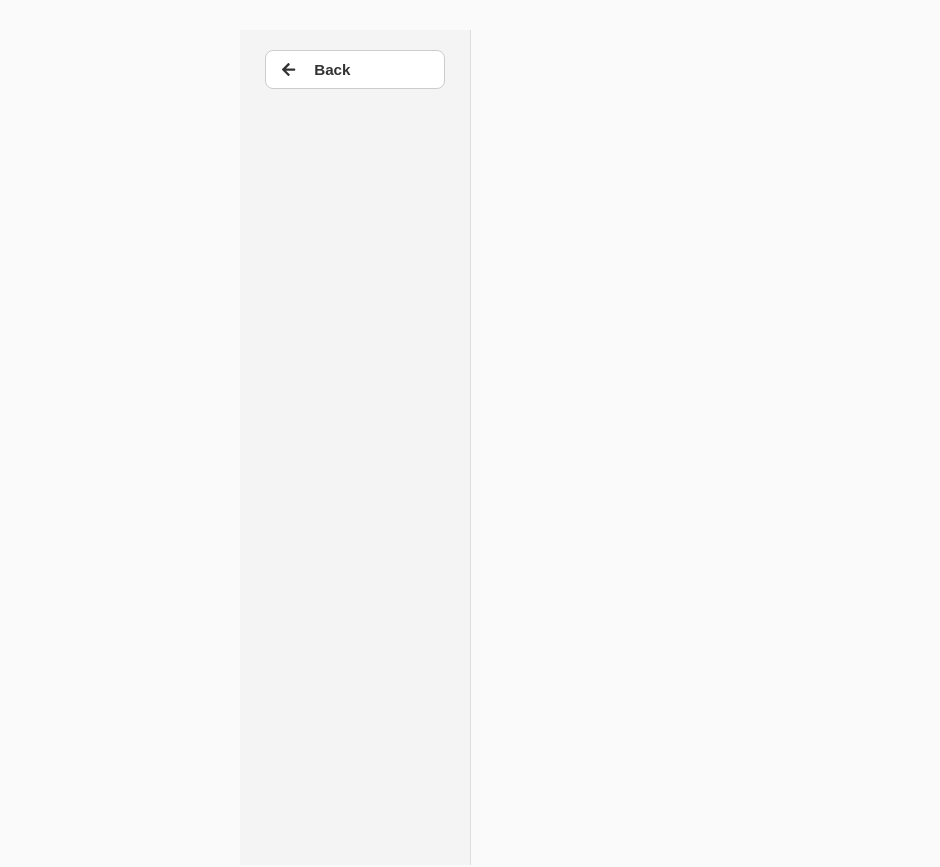
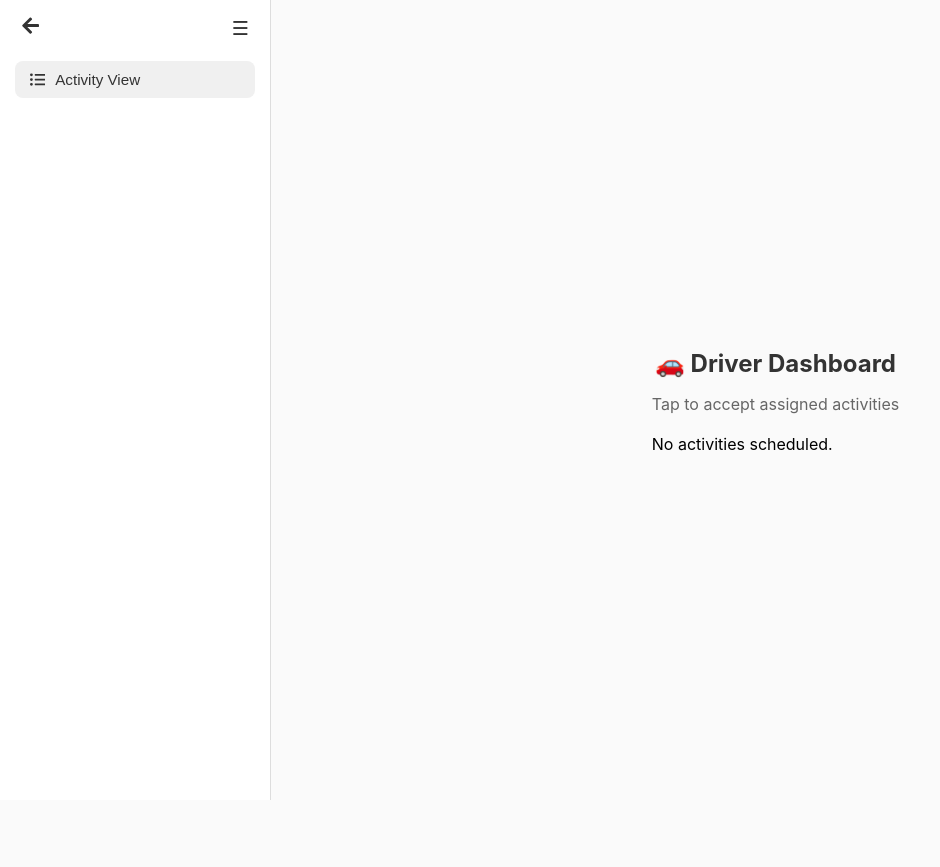
Before and after one commit to parakhc4/insync.ai, a React (Create React App) app in the folder code/web/: page /driver in a window 1280 px wide. Shown: the top 867 px of the page, without its empty margins (0-940 px from the left). After the commit the page ends 800 px from the top, so only its background shows below. Built offline with nearby package versions, Linux system fonts and the light colour scheme.

Commit message:
driver console sidebar

```diff
--- a/code/web/src/pages/DriverDashboard.css
+++ b/code/web/src/pages/DriverDashboard.css
@@ -1,3 +1,9 @@
+.driver-dashboard-wrapper {
+  display: flex;
+  min-height: 100vh;
+  font-family: 'Inter', sans-serif;
+}
+
 .driver-dashboard {
   padding: 30px;
   max-width: 800px;
--- a/code/web/src/pages/DriverDashboard.js
+++ b/code/web/src/pages/DriverDashboard.js
@@ -1,10 +1,13 @@
 import React, { useState, useEffect } from "react";
+import { FaArrowLeft, FaListUl } from "react-icons/fa";
+import { useNavigate } from "react-router-dom";
 import "./DashboardLayout.css";
 import "./DriverDashboard.css";
-import SidebarBackOnly from "../components/common/SidebarBackOnly";
 
 function DriverDashboard() {
   const [activities, setActivities] = useState([]);
+  const [open, setOpen] = useState(true);
+  const navigate = useNavigate();
 
   useEffect(() => {
     const saved = localStorage.getItem("activities");
@@ -20,14 +23,31 @@ function DriverDashboard() {
   const toggleAccepted = (idx) => {
     const updated = [...activities];
     updated[idx].accepted = !updated[idx].accepted;
-    updated[idx].notified = false; // Trigger for ParentDashboard
+    updated[idx].notified = false;
     setActivities(updated);
     localStorage.setItem("activities", JSON.stringify(updated));
   };
 
   return (
+    <div className="driver-dashboard-wrapper">
+      <div className={`sidebar ${open ? "open" : "collapsed"}`}>
+        <div className="top-bar">
+          <button className="back-btn" onClick={() => navigate("/")}>
+            <FaArrowLeft />
+          </button>
+          <button className="toggle-btn" onClick={() => setOpen(!open)}>
+            ☰
+          </button>
+        </div>
+        <div className="nav-section">
+          <button className="nav-btn" disabled>
+            <FaListUl />
+            {open && "Activity View"}
+          </button>
+        </div>
+      </div>
+
       <div className="driver-dashboard">
-      <SidebarBackOnly/>
         <h2 className="section-title">🚗 Driver Dashboard</h2>
         <p className="description">Tap to accept assigned activities</p>
 
@@ -56,6 +76,7 @@ function DriverDashboard() {
           <p>No activities scheduled.</p>
         )}
       </div>
+    </div>
   );
 }
 
```
Lines whose indentation alone changed are shown as unchanged.
